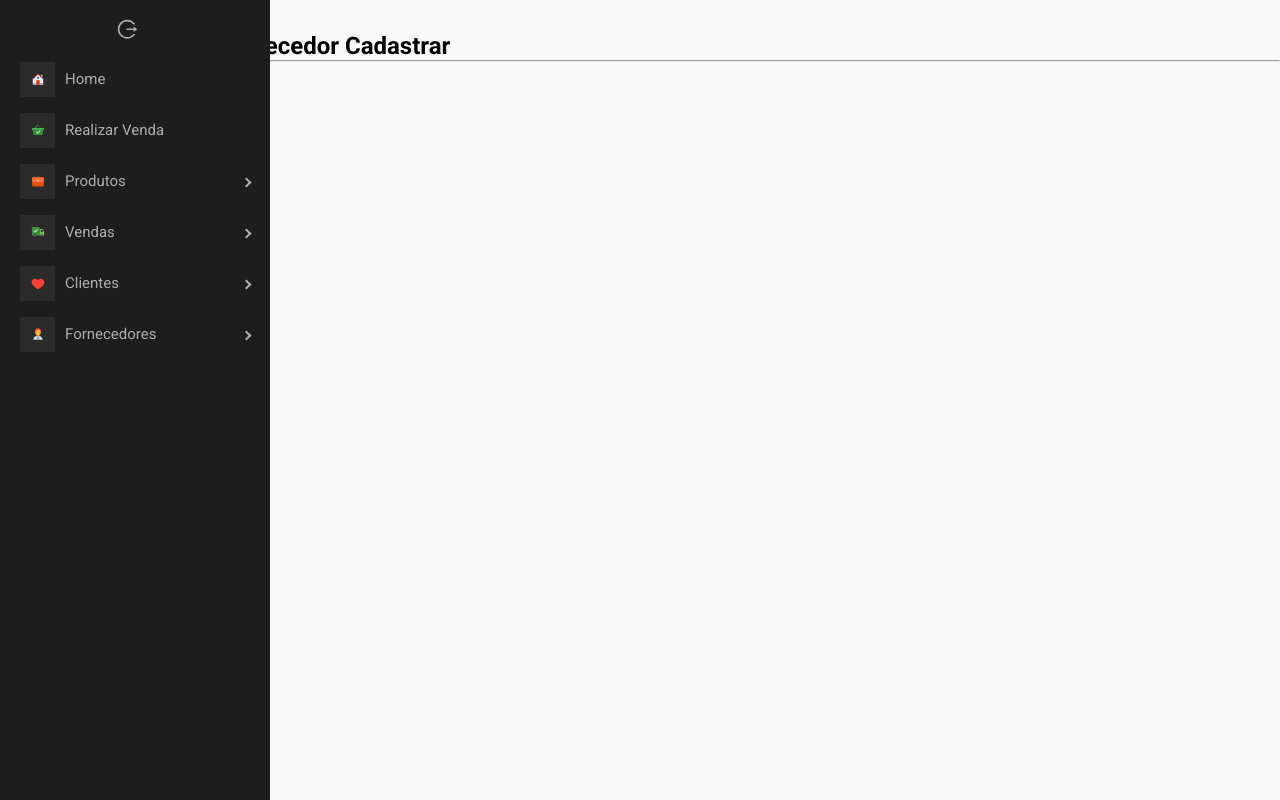
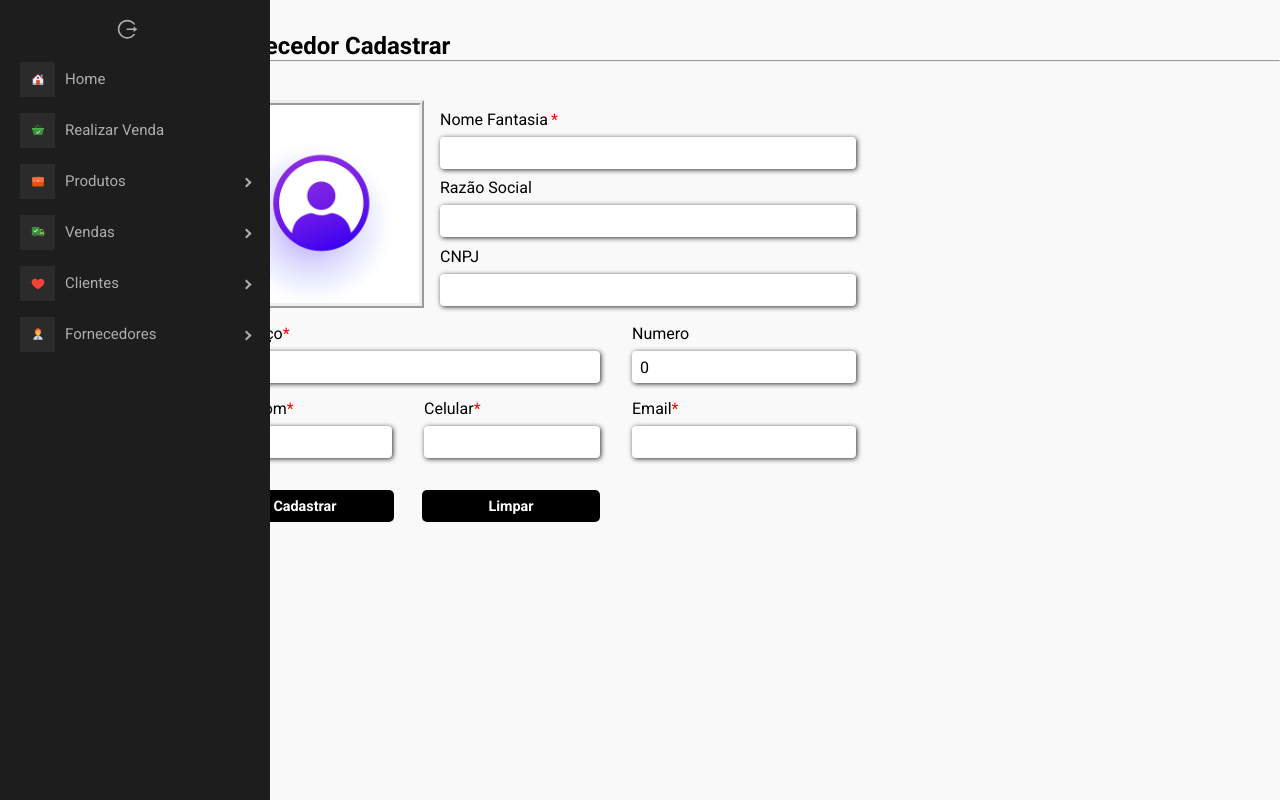
Before and after one commit to FillipeAnjos/Front-Estoque, a Next.js app: page /fornecedorCadastrar in a window 1280 px wide. Built offline with nearby package versions, Linux system fonts and the light colour scheme; no server answers; sample sign-in values are in the browser's storage.

Commit message:
Inclusão do cadastro de Fornecedores

```diff
--- a/src/components/FornecedorCadastrar/styles.module.scss
+++ b/src/components/FornecedorCadastrar/styles.module.scss
@@ -3,7 +3,131 @@
     margin-top: 2rem;
     width: 70rem;
 
+    img {
+        width: 13rem;
+        border: ridge 5px;
+    }
 
+    input {
+        height: 2rem;
+        margin-top: 0.5rem;
+        width: 100%;
+    }
+
+    select {
+        height: 2rem;
+        margin-top: 0.5rem;
+        width: 100%;
+    }
+
+    .bloco1 {
+        display: flex;
+
+        div {
+            margin-left: 1rem;
+            width: 26rem;
+            //background: blueviolet;
+
+            label{
+                span{
+                    div{
+                        width: 305px;
+                        color: red;
+                        margin-left: -0px;
+                    }
+                }
+            }
+
+            span {
+                display: flex;
+                justify-content: space-between;
+                margin-top: 0.6rem;
+
+                label {
+                    div {
+                        color: red;
+                        margin-left: -0px;
+                    }
+                }
+
+                select {
+                    width: 13rem;
+                }
+            }
+        }
+
+
+    }
+
+    .bloco2 {
+        width: 40rem;
+
+        div {
+           display: flex;
+           justify-content: space-between;
+           margin-top: 1rem;
+
+            .endereco {
+                width: 24rem;
+
+                span {
+                    span{
+                        color:red
+                    }
+                }
+            }
+
+            .numero {
+                width: 14rem;
+            }
+
+            .falarcom{
+                width: 11rem;
+
+                span {
+                    span{
+                        color:red
+                    }
+                }
+            }
+
+            .cel {
+                width: 11rem;
+
+                span {
+                    span{
+                        color:red
+                    }
+                }
+            }
+
+            .email {
+                width: 14rem;
+
+                span {
+                    span{
+                        color:red
+                    }
+                }
+            }
+        }
+
+    }
+
+    .containerButton {
+        display: flex;
+        margin-top: 1rem;
+        width: 24rem;
+        justify-content: space-between;
+
+
+        button {
+            background: #000;
+            color: var(--white);
+            text-align: center;
+            margin-top: 1.0rem;
+        }
+    }
 
 
 }
--- a/src/pages/fornecedorCadastrar.tsx
+++ b/src/pages/fornecedorCadastrar.tsx
@@ -1,12 +1,26 @@
 import Head from "next/head";
 import { useState } from "react";
+import ActionAlerts from "../components/Alert";
 import styles from "../components/FornecedorCadastrar/styles.module.scss";
 import { api } from "../services/api";
 import verificarAutenticidade from "../utils/verificarAutenticidade";
 
-function FornecedorCadastrar(){
+export default function FornecedorCadastrar(){
 
+    const [nome, setNome]             = useState('');
+    const [cnpj, setCnpj]             = useState('');
+    const [razao, setRazao]           = useState('');
+    const [endereco, setEndereco]     = useState('');
+    const [numero, setNumero]         = useState(0);
+    const [falarcom, setFalarcom]     = useState('');
+    const [cel, setCel]               = useState('');
+    const [email, setEmail]           = useState('');
 
+    // ------------------------ Alerta -----------------------
+        const [alerta, setAlerta] = useState(false);
+        const [alertatipo, setAlertatipo] = useState('');
+        const [alertamsg, setAlertamsg] = useState('');
+    // -------------------------------------------------------
 
     return (
         <>
@@ -17,11 +31,162 @@ function FornecedorCadastrar(){
                 <h2>Fornecedor Cadastrar</h2>
                 <hr />
 
+                {alerta == true
+                    ? <ActionAlerts
+                    estado={alerta}
+                    alterarEstadoDoAlertaDoPai={estadoAlerta}
+                    tipo={alertatipo}
+                    mensagem={alertamsg}
+                    />
+                    : ''
+                }
+
+                <br/><br/>
+
+                <div className={styles.bloco1}>
+                    <img src="/imagens/user/user.jpg" alt="Logo let's read"/>
+
+                    <div>
+                        <label>
+                            <span>Nome Fantasia<div>*</div></span>
+                            <input type="text" maxLength={100} value={nome} onChange={ (event) => setNome(event.target.value) }/>
+                        </label>
+
+                        <label>
+                            <span>Razão Social</span>
+                            <input type="text" maxLength={100} value={razao} onChange={ (event) => setRazao(event.target.value) }/>
+                        </label>
+
+                        <label>
+                            <span>CNPJ</span>
+                            <input type="text" maxLength={25} value={cnpj} onChange={ (event) => setCnpj(event.target.value) }/>
+                        </label>
+
+                    </div>
+
+                </div>
+
+                <div className={styles.bloco2}>
+
+                    <div>
+
+                        <label className={styles.endereco}>
+                            <span>Endereço<span>*</span></span>
+                            <input type="text" maxLength={150} value={endereco} onChange={ (event) => setEndereco(event.target.value) }/>
+                        </label>
+
+                        <label className={styles.numero}>
+                            <span>Numero</span>
+                            <input type="number" maxLength={10} value={numero} onChange={ (event) => setNumero(parseInt(event.target.value)) }/>
+                        </label>
+
+                    </div>
+
+
+                    <div>
+
+                        <label className={styles.falarcom}>
+                            <span>Falar com<span>*</span></span>
+                            <input type="text" maxLength={50} value={falarcom} onChange={ (event) => setFalarcom(event.target.value) }/>
+                        </label>
+
+                        <label className={styles.cel}>
+                            <span>Celular<span>*</span></span>
+                            <input type="text" maxLength={50} value={cel} onChange={ (event) => setCel(event.target.value) }/>
+                        </label>
+
+                        <label className={styles.email}>
+                            <span>Email<span>*</span></span>
+                            <input type="text" maxLength={100} value={email} onChange={ (event) => setEmail(event.target.value) }/>
+                        </label>
+
+                    </div>
+
+                </div>
+
+                <div className={styles.containerButton}>
+                    <button onClick={ () => cadastrar() }>Cadastrar</button>
+                    <button onClick={ () => limpar() }>Limpar</button>
+                </div>
+
             </div>
         </>
     )
 
+    function cadastrar(){
+
+        if(nome == ''){
+            chamarAlert("error", "O campo Nome Fantasia do fornecedor deve ser preenchido.");
+            return false;
+        }
+        if(endereco == ''){
+            chamarAlert("error", "O campo Endereco do fornecedor deve ser preenchido.");
+            return false;
+        }
+        if(falarcom == ''){
+            chamarAlert("error", "O campo Falar com do fornecedor deve ser preenchido.");
+            return false;
+        }
+        if(cel == ''){
+            chamarAlert("error", "O campo Celular do fornecedor deve ser preenchido.");
+            return false;
+        }
+        if(email == ''){
+            chamarAlert("error", "O campo Email do fornecedor deve ser preenchido.");
+            return false;
+        }
+
+
+        var dados = {
+            nome: nome,
+            cnpj: cnpj,
+            razao: razao,
+            endereco: endereco,
+            numero: numero,
+            falarcom: falarcom,
+            cel: cel,
+            email: email,
+        }
+
+        api({
+            method: 'POST',
+            url: '/cadastrarFornecedor',
+            data: {
+                param: dados
+            }
+        }).then(res => {
+            if(res.data.fornecedor.error){
+                chamarAlert("error", res.data.fornecedor.msg);
+                return false;
+            }
+
+            chamarAlert("success", res.data.fornecedor.msg);
+            limpar();
+        })
+
+    }
+
+    function limpar(){
+        setNome('');
+        setCnpj('');
+        setRazao('');
+        setEndereco('');
+        setNumero(0);
+        setFalarcom('');
+        setCel('');
+        setEmail('');
+    }
+
+    function estadoAlerta(){
+        alerta == true ? setAlerta(false) : setAlerta(true);
+    }
+
+    function chamarAlert(tipo: string, mensagem: string){
+        setAlertatipo(tipo);
+        setAlertamsg(mensagem);
+        estadoAlerta();
+    }
 
 }
 
-export default verificarAutenticidade(FornecedorCadastrar);
+//export default verificarAutenticidade(FornecedorCadastrar);
```
